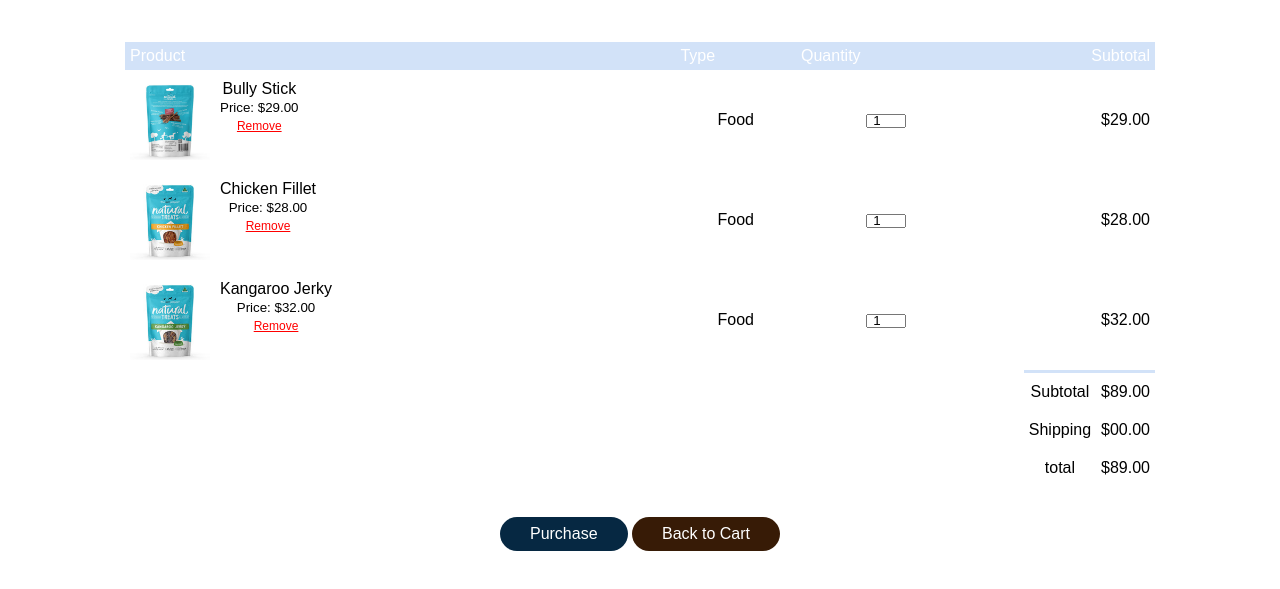
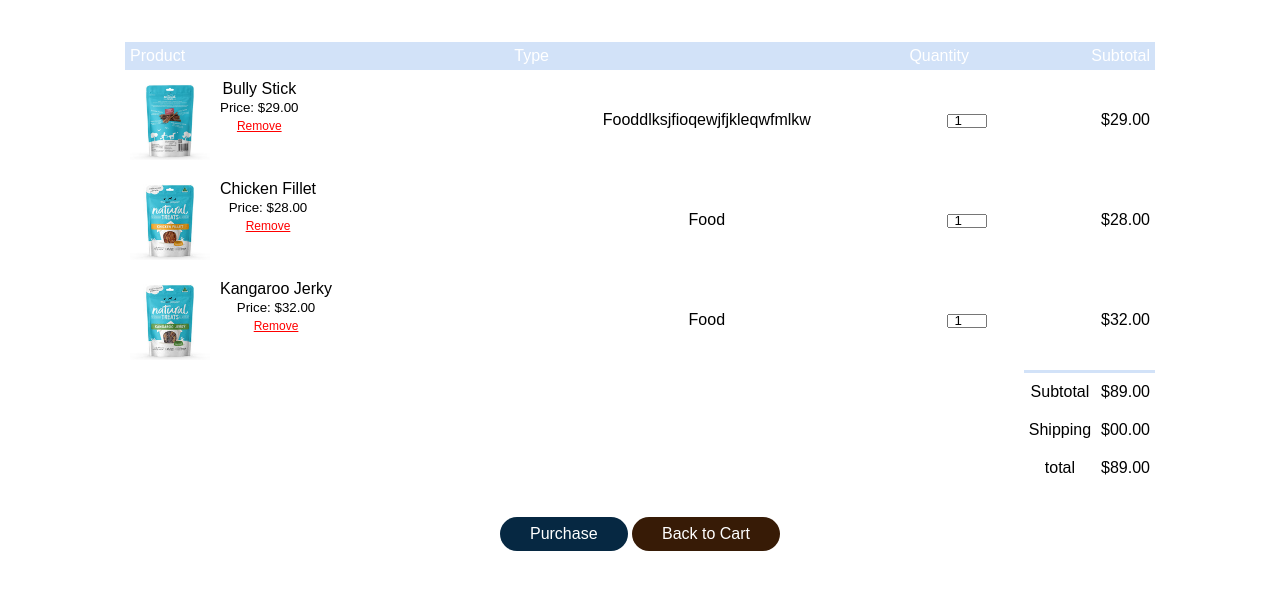
Before and after one commit to synamehta25/InterfaceDev_Assignment3, a plain HTML site: page shopping-cart.html in a window 1280 px wide. Shown: the part 121-710 px from the top of the page. Drawn offline with Linux system fonts and the light colour scheme.

Commit message:
add some detilas

```diff
--- a/shopping-cart.html
+++ b/shopping-cart.html
@@ -63,7 +63,7 @@
                     </div>
                 </div>
             </td>
-            <td>Food</td>
+            <td>Fooddlksjfioqewjfjkleqwfmlkw</td>
             <td><input type="number" value="1"></td>
             <td>$29.00</td>
         </tr>
```
